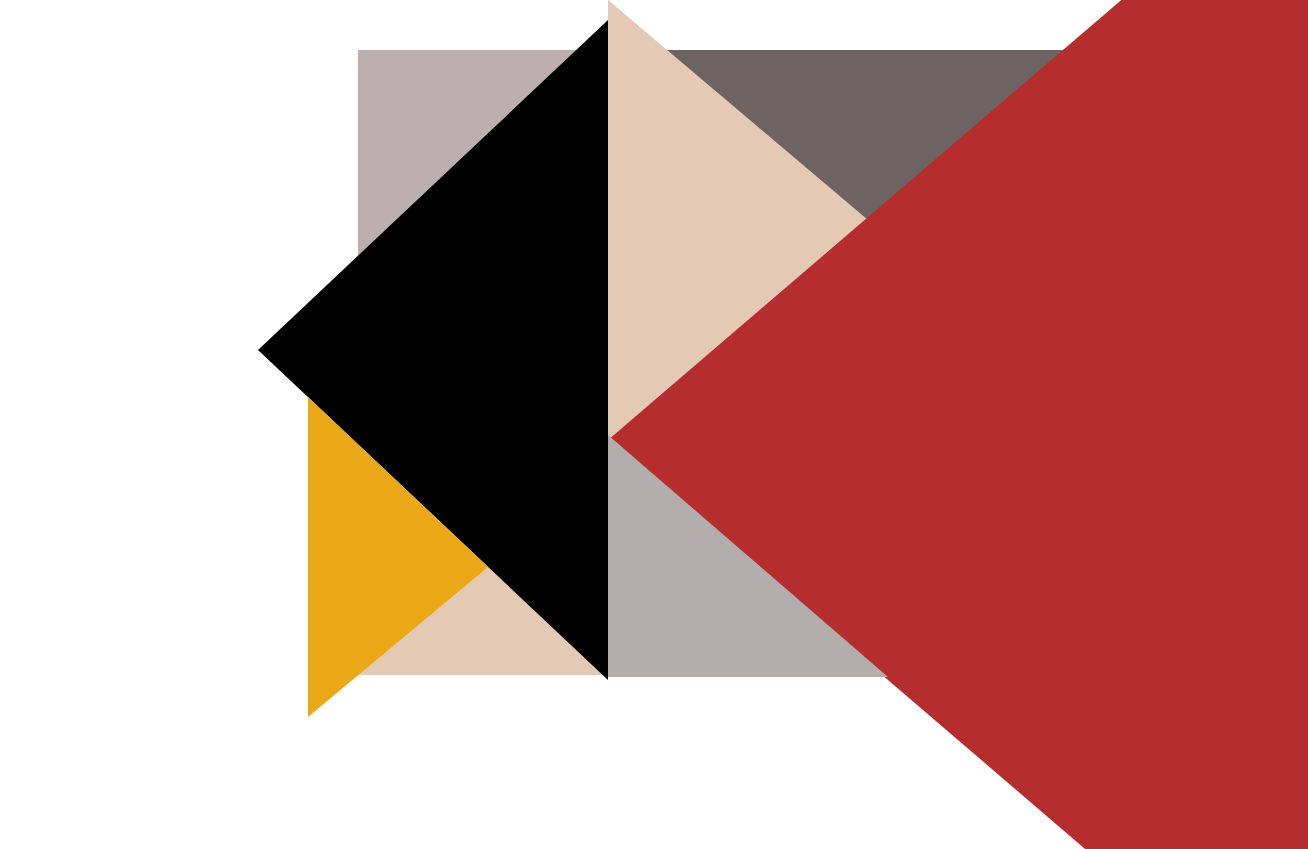
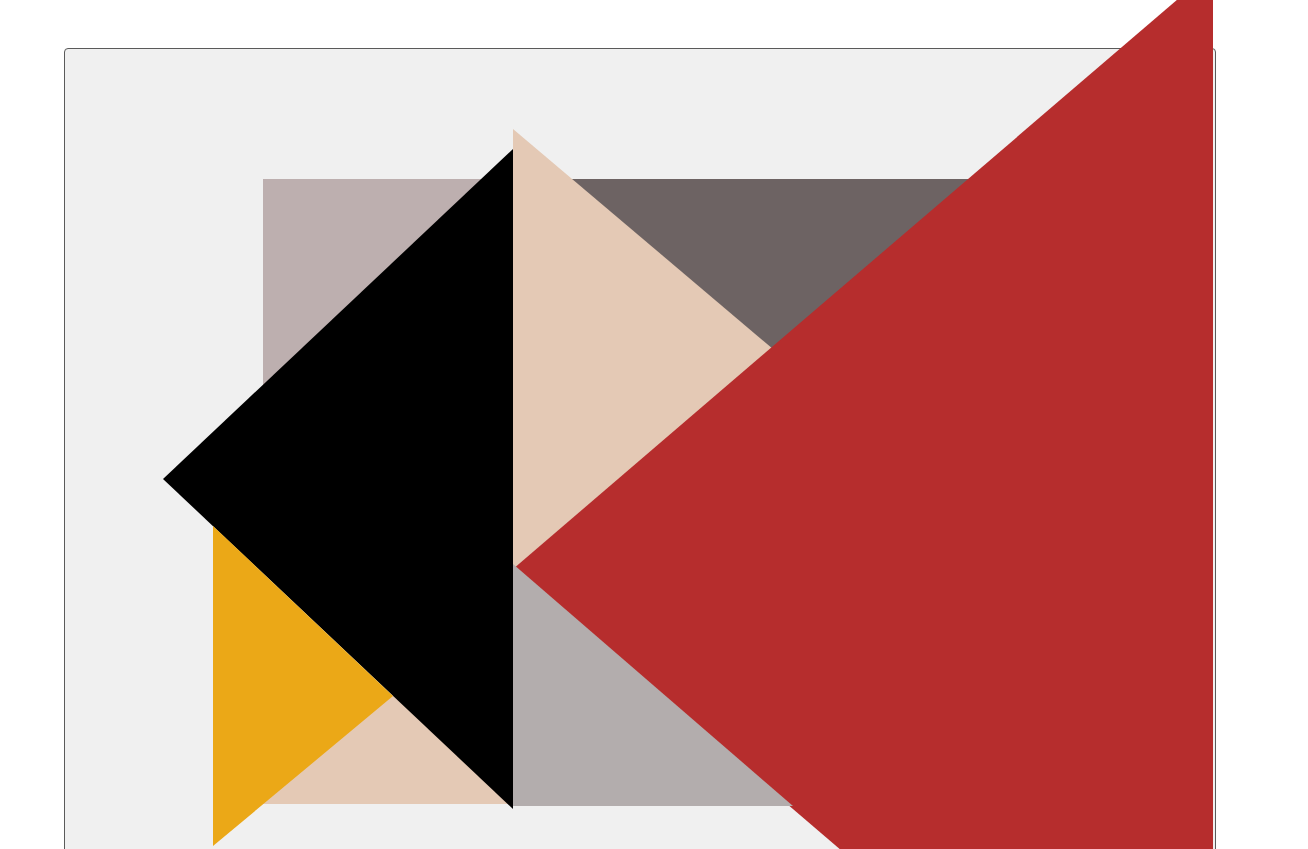
Before and after one commit to igorkartasovas/igorkartasovas.github.io, a plain HTML site: page Assignment 3/Animated Version/index.html in a window 1280 px wide. Shown: the top 849 px of the page, 1308 px wide, since content can reach past the window. Drawn offline with Linux system fonts and the light colour scheme.

Commit message:
Add files via upload

```diff
--- a/Assignment 3/Animated Version/index.html
+++ b/Assignment 3/Animated Version/index.html
@@ -9,8 +9,8 @@
     <link rel="stylesheet" href="style.css">
 </head>
 <body>
-    <div class = "wrapper">
-        <div id="box">
+    <div class="grid-container">
+        <div class = "wrapper">
             <div class="triangle" id="Triangle-Top-Left"></div>
             <div class="triangle" id="Triangle-Left-Black"></div>
             <div class="triangle" id="Triangle-Right-Grey"></div>
@@ -19,8 +19,8 @@
             <div class="triangle" id="Triangle-Bottom-Left"></div>
             <div class="triangle" id="Triangle-Right-Yellow"></div>
             <div class="triangle" id="Triangle-Up"></div>
-        </div>
+         </div>
+    </div>
 
-    </div>
 </body>
 </html>
--- a/Assignment 3/Animated Version/style.css
+++ b/Assignment 3/Animated Version/style.css
@@ -15,8 +15,8 @@
 }
 
 body, html{
-    height: 100%;
-    margin: 0px auto;
+    height: auto;
+    margin:  auto;
     padding: 0px auto;
 }
 
@@ -36,10 +36,14 @@ body, html{
     border-top: 220px solid rgb(189, 175, 175);
     border-right: 220px solid transparent;
     position: absolute;
+    -webkit-transition: 2s;
+    transition: 1s;
 }
 
 #Triangle-Top-Left:hover{
-
+    transform:rotate(720deg);
+    -ms-transform:rotate(762deg);
+    -webkit-transform:rotate(720deg);
 }
 
 #Triangle-Left-Black{
@@ -60,8 +64,6 @@ body, html{
     -ms-transform:rotate(762deg);
     -webkit-transform:rotate(720deg);
 }
-
-
 
 #Triangle-Right-Grey{
     width: 0;
@@ -116,7 +118,6 @@ body, html{
     transform:rotate(720deg);
     -ms-transform:rotate(762deg);
     -webkit-transform:rotate(720deg);
-
 }
 
 #Triangle-Bottom-Left{
--- a/Assignment 3/Static Version/style.css
+++ b/Assignment 3/Static Version/style.css
@@ -6,7 +6,7 @@
     background-color: rgb(240, 240, 240);
     border: 1px solid rgb(90, 90, 90);
     border-radius: 4px;
-
+    height: 100%;
     display: grid;
     grid-template-columns: 1fr 1fr 1fr;
     grid-template-rows: 5rem 5rem 5rem 5rem 5rem;
@@ -16,14 +16,16 @@
 
 body, html{
     height: 100%;
-    margin: 0px auto;
     padding: 0px auto;
+    background-color: lightslategrey;
 }
 
+div{
+    height: 100%
+}
 .wrapper{
     width: auto;
-    height: auto;
-    min-height: 100%;
+    height: 100%;
     margin: 0px auto;
     padding: 0px auto;
     margin-left: 28%;
```
Also changed, not shown: Assignment 3/Static Version/index.html (+4 -4 lines).
